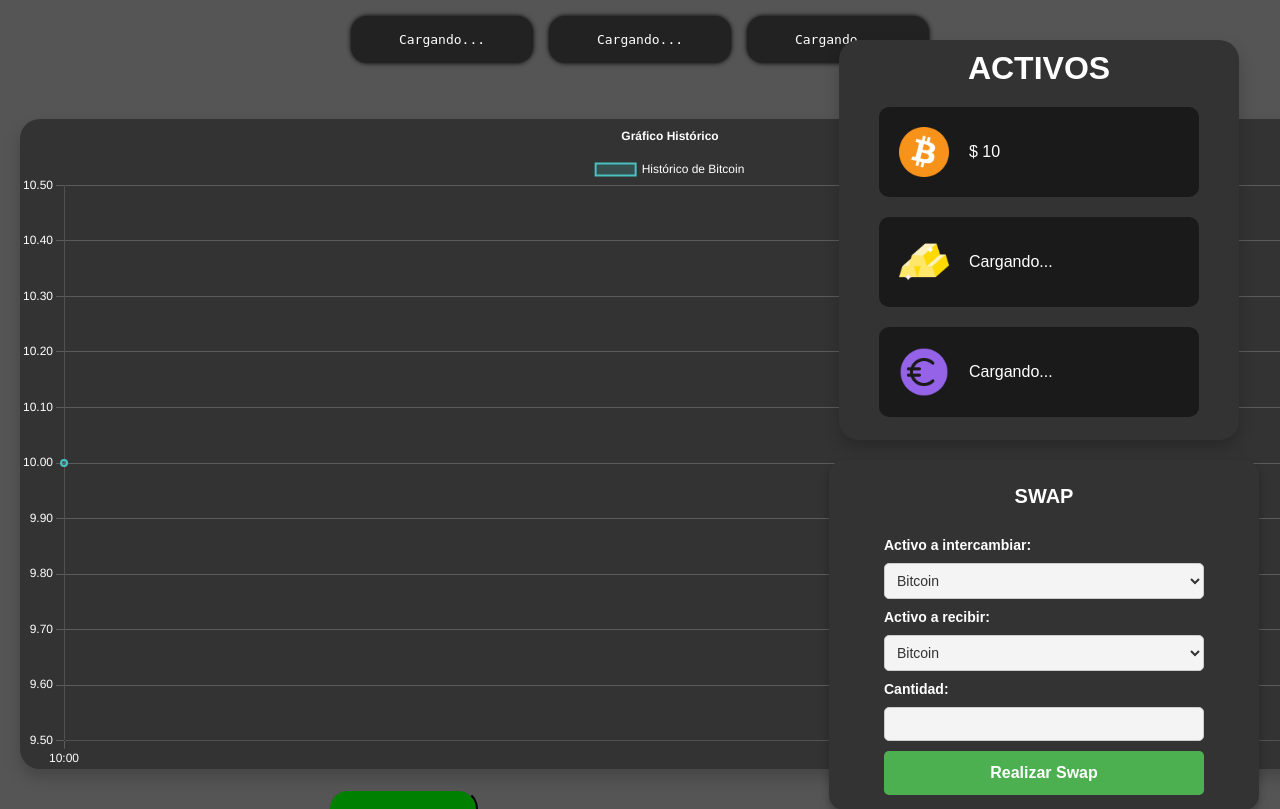
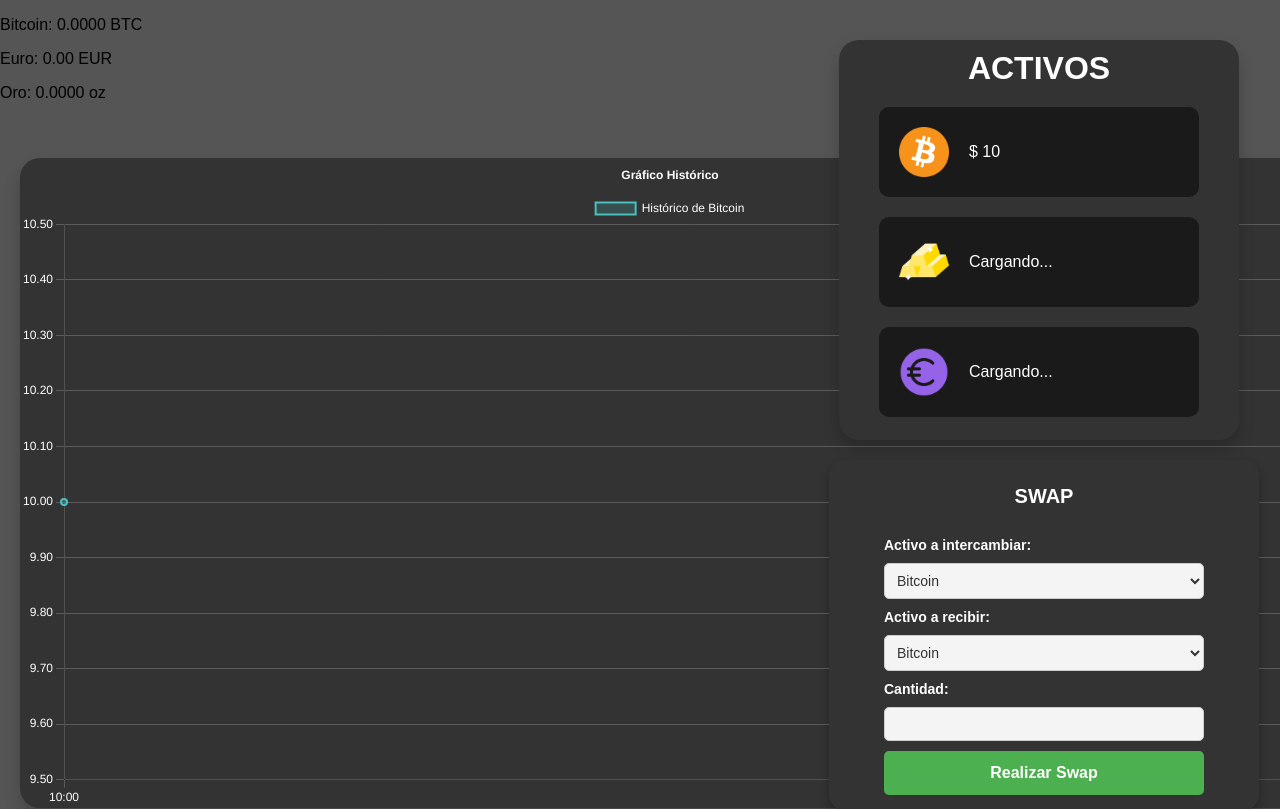
Before and after one commit to daniixcg/SafeHolder, a PHP site: page /HTML/home.php in a window 1280 px wide; the page is wider, and only the part inside the window is pictured. Shown: the part 80-889 px from the top of that part. Run offline with PHP 8.4, Linux system fonts and the light colour scheme; the visitor is signed in with stand-in values (Sample User, id 1); tables that the repository leaves empty or names only in its code hold one stand-in row (values such as "Sample post"); some web fonts are replaced.

Commit message:
intento activos header
pepe

```diff
--- a/HTML/home.php
+++ b/HTML/home.php
@@ -130,17 +130,52 @@ if (isset($_GET['grafico'])) {
 }
 
 // --- DATOS PARA HEADER ---
+// --- DATOS PARA HEADER (saldo + activos bitcoin, euro, oro) ---
 $conn = new mysqli("192.168.1.100", "safeuser", "adie", "SafeHolder");
 if ($conn->connect_error) {
     die("Connection failed: " . $conn->connect_error);
 }
 
-$sql = "SELECT dolars, inactivitat FROM usuaris WHERE nom = ?";
+// Obtener saldo y inactividad
+$sql = "SELECT dolars, inactivitat, idusuari FROM usuaris WHERE nom = ?";
 $stmt = $conn->prepare($sql);
 $stmt->bind_param("s", $usuario);
 $stmt->execute();
-$stmt->bind_result($dollars, $inactividad);
+$stmt->bind_result($dollars, $inactividad, $idusuari);
 $stmt->fetch();
+$stmt->close();
+
+// Obtener idportafoli asociado
+$sql = "SELECT idportafoli FROM portafolis WHERE idusuari = ?";
+$stmt = $conn->prepare($sql);
+$stmt->bind_param("i", $idusuari);
+$stmt->execute();
+$stmt->bind_result($idportafoli);
+$stmt->fetch();
+$stmt->close();
+
+// Obtener cantidades de activos bitcoin, euro y oro para ese portafolio
+// Nota: en la base de datos los activos pueden tener nombres 'bitcoin', 'euro', 'or' (oro)
+$sql = "SELECT a.nom, pa.quantitat FROM portafolis_actius pa
+        JOIN actius a ON pa.idactiu = a.idactiu
+        WHERE pa.idportafoli = ? AND a.nom IN ('bitcoin', 'euro', 'or')";
+$stmt = $conn->prepare($sql);
+$stmt->bind_param("i", $idportafoli);
+$stmt->execute();
+$result = $stmt->get_result();
+
+$activosHeader = [
+    "bitcoin" => 0,
+    "euro" => 0,
+    "oro" => 0
+];
+
+while ($row = $result->fetch_assoc()) {
+    // Ajustar 'or' a 'oro' para el array
+    $nombre = $row['nom'] === 'or' ? 'oro' : $row['nom'];
+    $activosHeader[$nombre] = $row['quantitat'];
+}
+
 $stmt->close();
 $conn->close();
 
@@ -447,11 +482,11 @@ if ($_SERVER['REQUEST_METHOD'] === 'POST' && isset($_POST['accion']) && $_POST['
         </div>
       </div>
     </header>
-    <div class="activos-usuario" style="display: flex; gap: 1rem; justify-content: center; margin: 1rem 0;">
-      <div id="box-bitcoin" class="activo-box">Cargando...</div>
-      <div id="box-or" class="activo-box">Cargando...</div>
-      <div id="box-euro" class="activo-box">Cargando...</div>
-    </div>
+    <div class="activosHeader">
+      <p>Bitcoin: <?php echo number_format($activosHeader['bitcoin'], 4); ?> BTC</p>
+      <p>Euro: <?php echo number_format($activosHeader['euro'], 2); ?> EUR</p>
+      <p>Oro: <?php echo number_format($activosHeader['oro'], 4); ?> oz</p>
+  </div>
     <div class="grafico">
       <canvas id="performanceChart" width="400" height="200"></canvas>
     </div>
```
